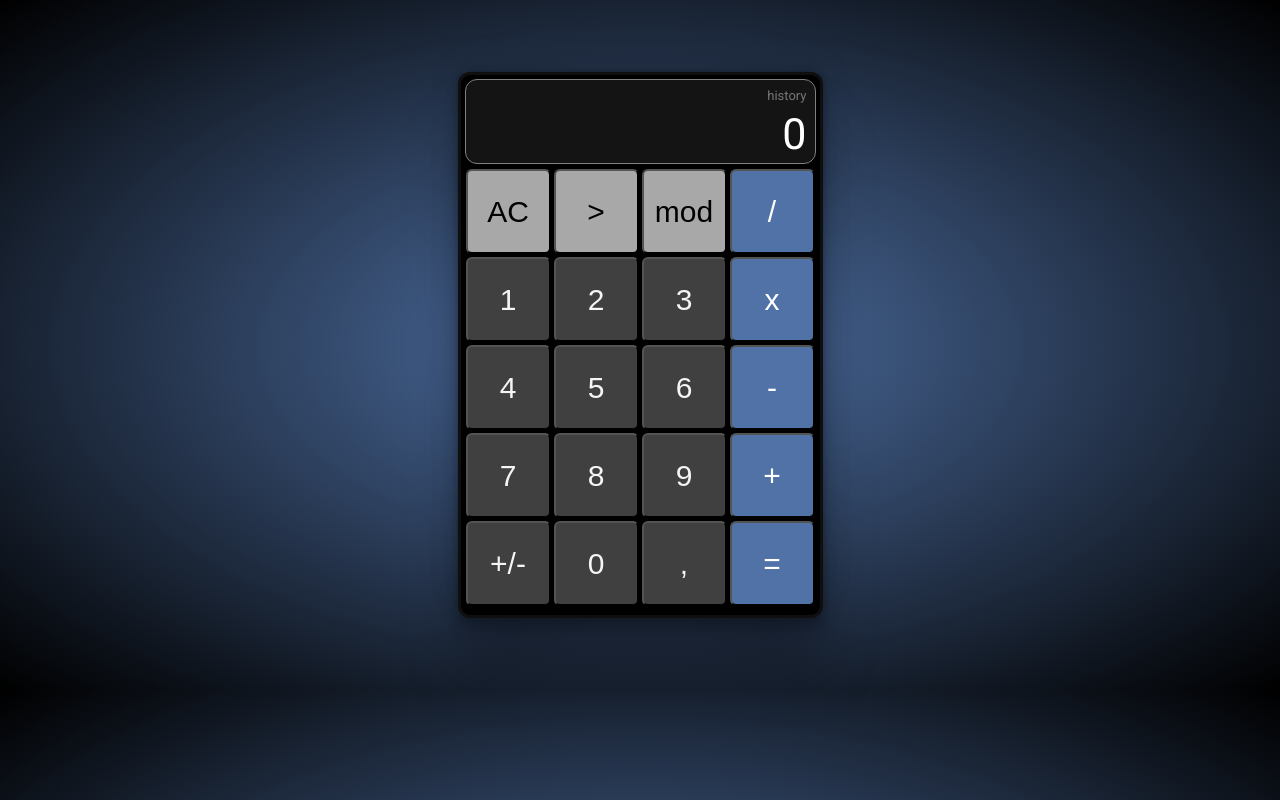
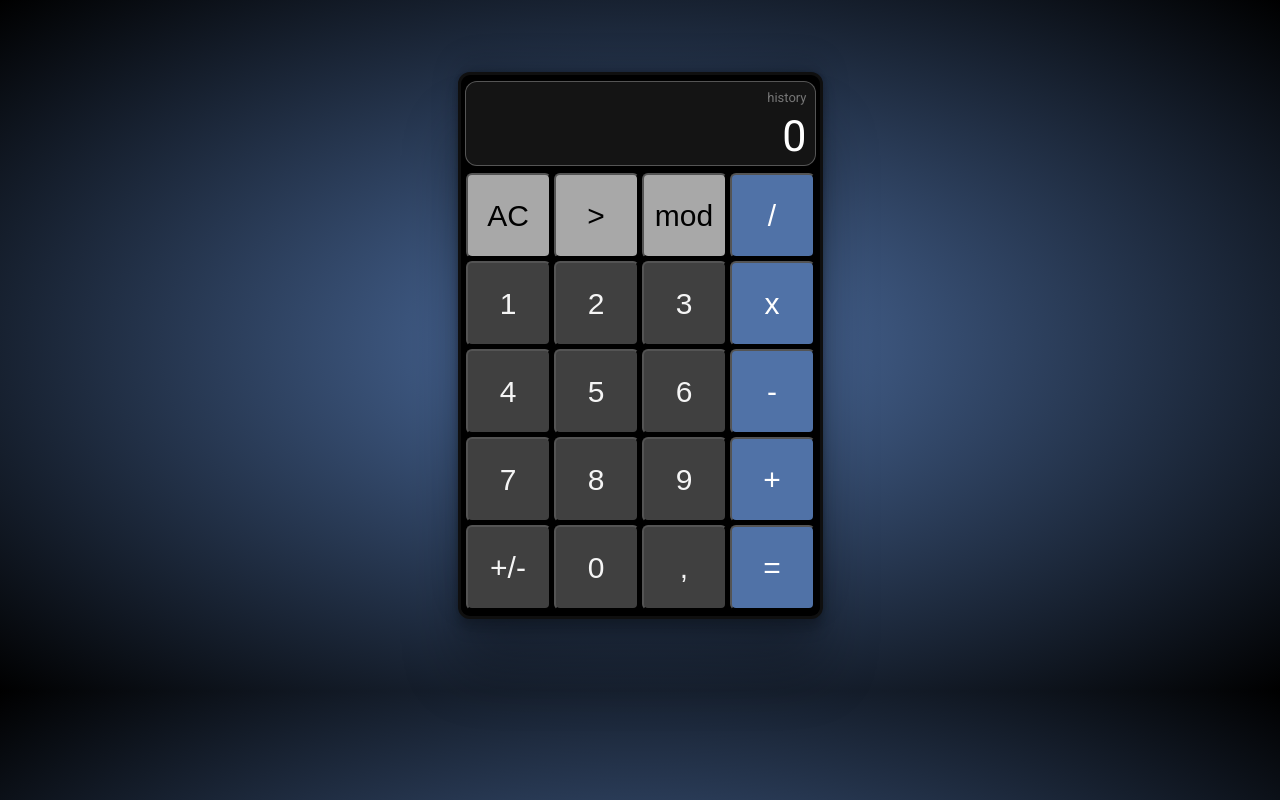
Before and after one commit to mihai-alex/calculator, a plain HTML site: page index.html in a window 1280 px wide. Drawn offline with Linux system fonts and the light colour scheme.

Commit message:
Update styles

```diff
--- a/style.css
+++ b/style.css
@@ -7,7 +7,7 @@ body {
 }
 
 #app-container {
-    height: 540px;
+    height: 541px;
     font-family: 'Roboto', sans-serif;
     display: flex;
     flex-direction: column;
@@ -41,7 +41,7 @@ body {
     border-style: solid;
     border-radius: 12px;
     border-width: 1px;
-    border-color: gray;
+    border-color: rgba(128, 128, 128, 0.6);
 }
 
 #display-container #result {
@@ -68,6 +68,8 @@ body {
     border-color: #000000;
     border-radius: 8px;
     gap: 3px;
+    margin-bottom: -5px;
+    margin-top: 2px;
 }
 
 #key-container button {
```
